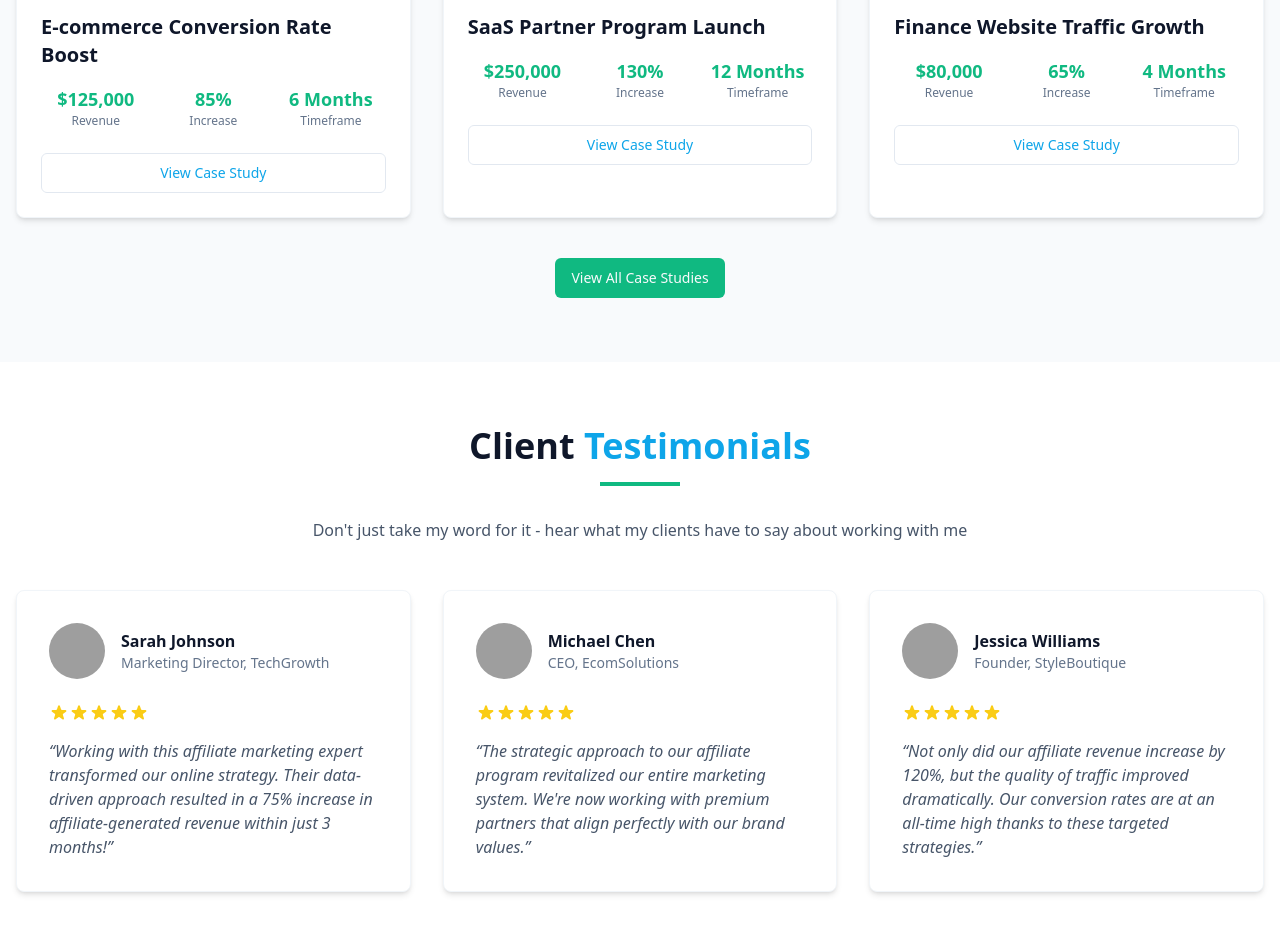
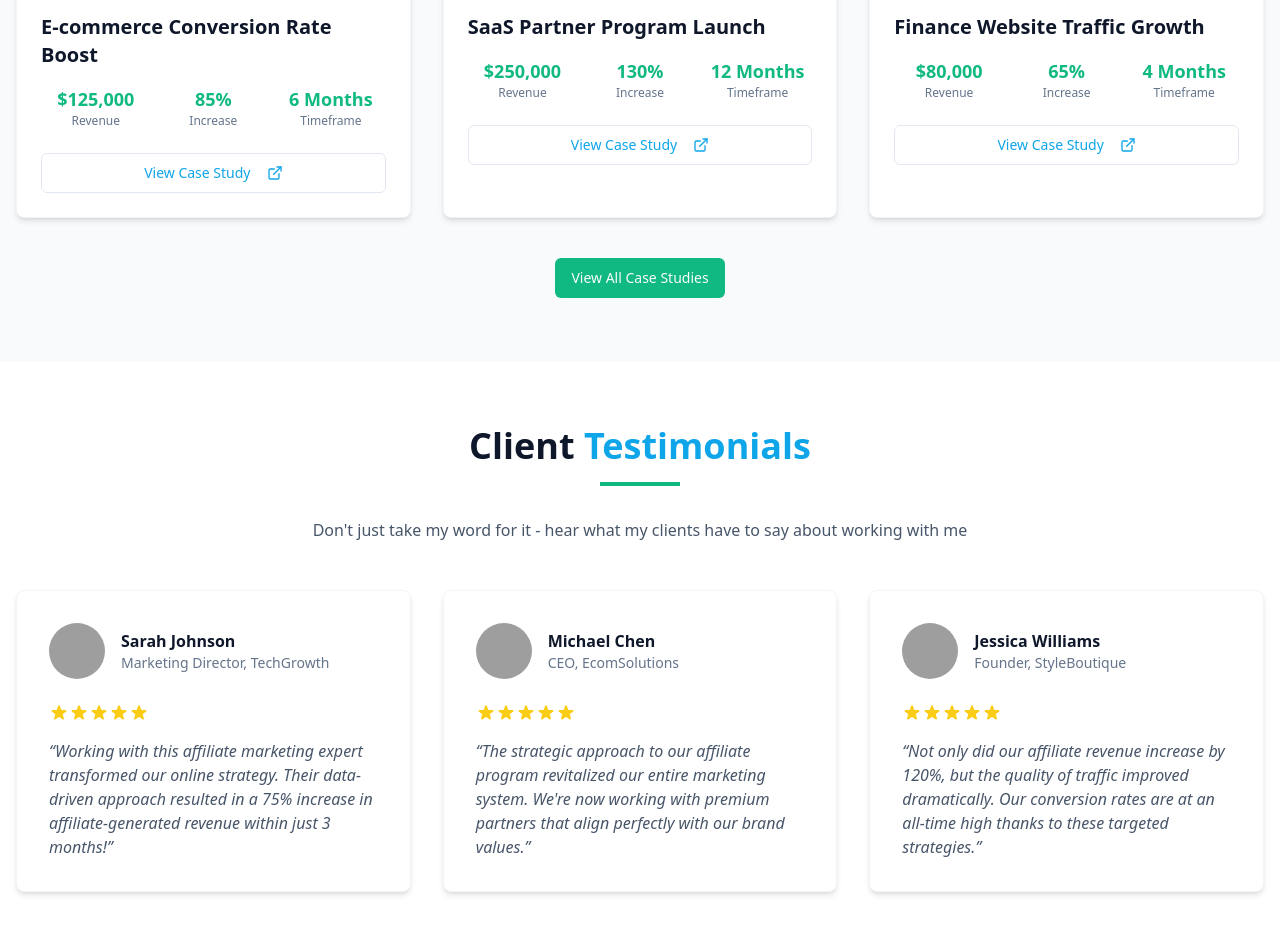
Before and after one commit to amah-web/amah-web, a React (Vite) app: page / in a window 1280 px wide. Shown: the part 2680-3613 px from the top of the page. Built offline with nearby package versions, Linux system fonts and the light colour scheme; grey boxes are pictures that could not be loaded.

Commit message:
Add button with external link
Add a button that links to an external website.

```diff
--- a/src/components/Portfolio.tsx
+++ b/src/components/Portfolio.tsx
@@ -1,6 +1,6 @@
-
 import React from "react";
 import { Button } from "@/components/ui/button";
+import { ExternalLink } from "lucide-react";
 
 const portfolioItems = [
   {
@@ -84,8 +84,13 @@ const Portfolio = () => {
                   </div>
                 </div>
 
-                <Button variant="outline" className="w-full border-slate-200 text-sky-500 hover:bg-sky-50 hover:text-sky-600 hover:border-sky-200">
+                <Button
+                  variant="outline"
+                  className="w-full border-slate-200 text-sky-500 hover:bg-sky-50 hover:text-sky-600 hover:border-sky-200"
+                  onClick={() => window.open("https://www.maksimalindiri.com/", "_blank")}
+                >
                   View Case Study
+                  <ExternalLink className="ml-2 w-4 h-4" />
                 </Button>
               </div>
             </div>
```
